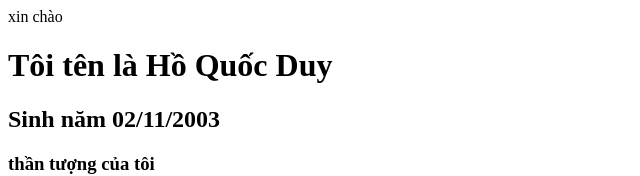
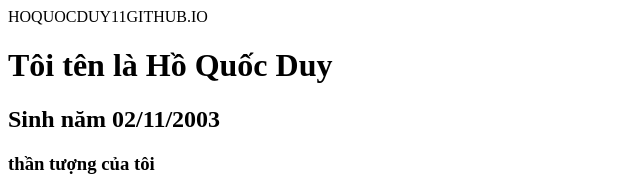
Before and after one commit to HoQuocDuy11/HoQuocDuy11.github.io, a plain HTML site: page index.html in a window 1280 px wide. Shown: the top 176 px of the page, without its empty margins (0-640 px from the left). Drawn offline with Linux system fonts and the light colour scheme.

Commit message:
Update index.html

```diff
--- a/index.html
+++ b/index.html
@@ -1,4 +1,4 @@
-<p> xin chào </p>
+<p> HOQUOCDUY11GITHUB.IO </p>
 <h1> Tôi tên là Hồ Quốc Duy </h1>
 <h2> Sinh năm 02/11/2003 </h2>
 <h3> thần tượng của tôi </h3>
```
